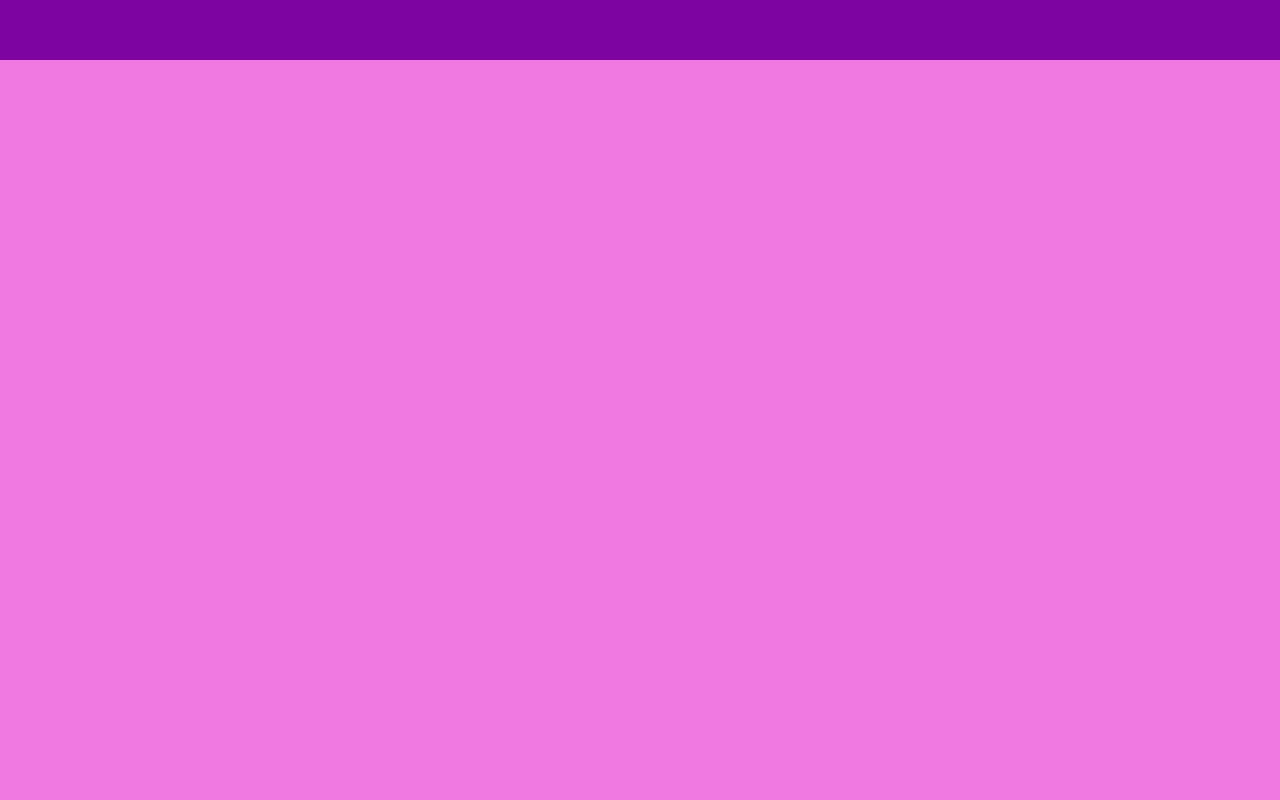
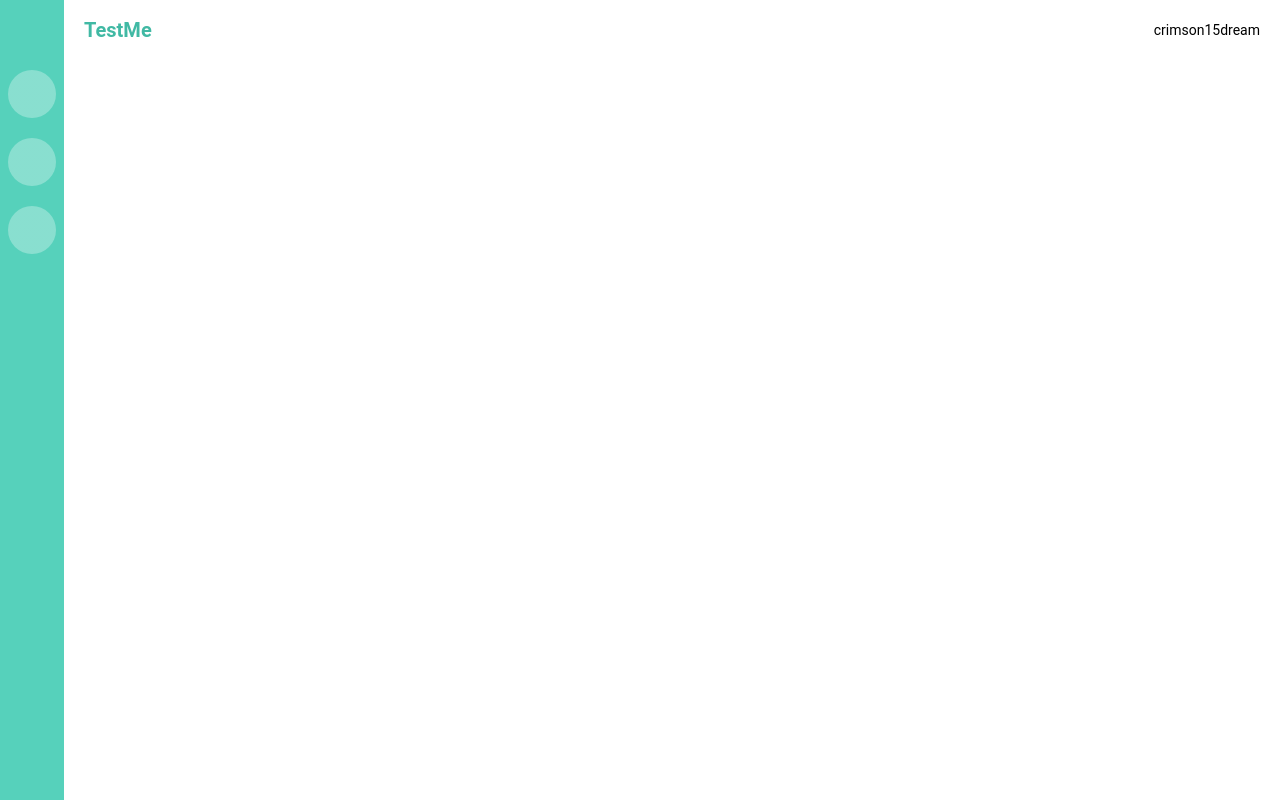
Before and after one commit to DoshSempai/study-platform, a React app: page / in a window 1280 px wide. Built offline with nearby package versions, Linux system fonts and the light colour scheme.

Commit message:
dashborded lay out started

```diff
--- a/src/view/App.css
+++ b/src/view/App.css
@@ -1,4 +1,5 @@
 .app {
     height: 100vh;
-    background: #f079e1;
+    display: flex;
+    background: #ffffff;
 }
--- a/src/view/App.tsx
+++ b/src/view/App.tsx
@@ -1,9 +1,11 @@
 import React from 'react';
 import './App.css';
 import { Header } from './header/Header';
+import { Navigation } from './navigation/Navigation';
 
 const App = (): JSX.Element => (
 	<div className="app">
+		<Navigation />
 		<Header />
 	</div>
 );
--- a/src/view/header/Header.css
+++ b/src/view/header/Header.css
@@ -1,5 +1,29 @@
 .header {
     width: 100%;
     height: 60px;
-    background-color: #7d04a0;
+    padding: 20px;
+    display: flex;
+    align-items: center;
+    justify-content: space-between;
+
+    background-color: #ffffff;
+    /* background-color: rgba(0,0,0,0.1); */
 }
+
+.header__title {
+    font-family: 'Roboto', sans-serif;
+    font-style: normal;
+    font-weight: bold;
+    font-size: 20px;
+    line-height: 20px;
+    color: #41B9A4;
+}
+
+.header__settings {
+    font-family: 'Roboto', sans-serif;
+    font-style: normal;
+    font-weight: normal;
+    font-size: 14px;
+    line-height: 14px;
+    color: #000000;
+}
--- a/src/view/header/Header.tsx
+++ b/src/view/header/Header.tsx
@@ -1,4 +1,9 @@
 import React from 'react';
 import './Header.css';
 
-export const Header = (): JSX.Element => <header className="header"></header>;
+export const Header = (): JSX.Element => (
+	<header className="header">
+		<div className="header__title">TestMe</div>
+		<div className="header__settings">crimson15dream</div>
+	</header>
+);
--- /dev/null
+++ b/src/view/navigation/Navigation.css
@@ -0,0 +1,14 @@
+.navigation {
+    height: 100vh;
+    width: 64px;
+    padding-top: 50px;
+    background:#56D1BB;
+}
+
+.navigation__item {
+    margin: 20px 8px;
+    width: 48px;
+    height: 48px;
+    border-radius: 50%;
+    background: linear-gradient(0deg, rgba(255, 255, 255, 0.3), rgba(255, 255, 255, 0.3));
+}
--- /dev/null
+++ b/src/view/navigation/Navigation.tsx
@@ -0,0 +1,10 @@
+import React from 'react';
+import './Navigation.css';
+
+export const Navigation = (): JSX.Element => (
+	<div className="navigation">
+		<div className="navigation__item"></div>
+		<div className="navigation__item"></div>
+		<div className="navigation__item"></div>
+	</div>
+);
```
Also changed, not shown: 1 other file (tests, documents, lock files or other folders).
